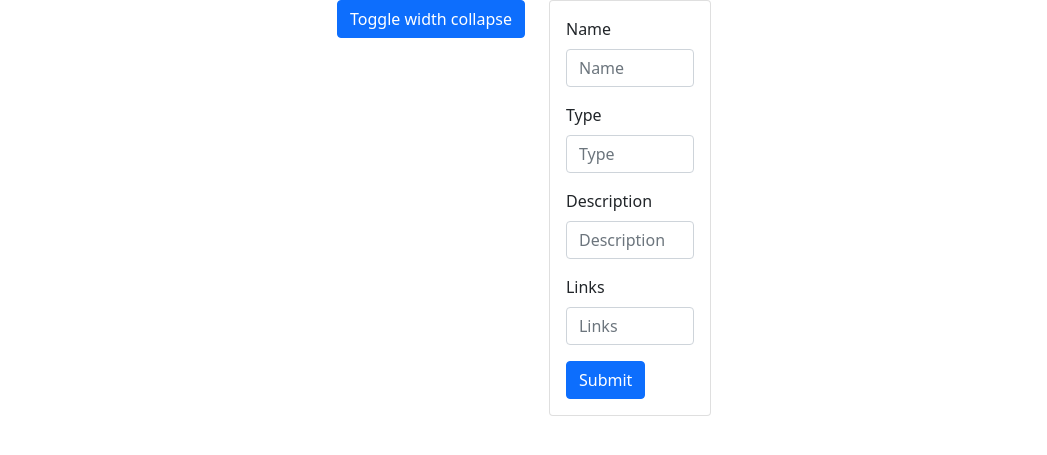
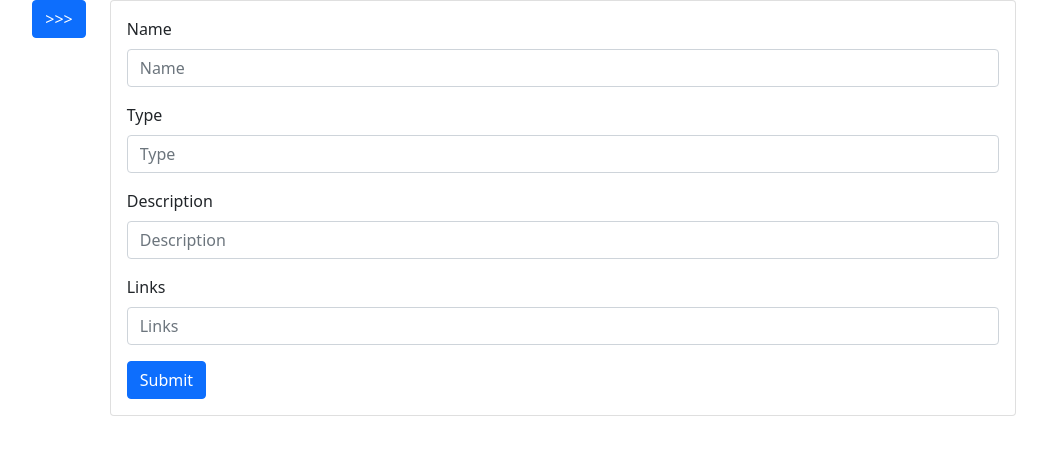
Before and after one commit to tolatolatop/Blessing, a Django app: page /comments/report/test in a window 1280 px wide. Shown: the top 455 px of the page, without its empty margins (116-1163 px from the left). Run offline with Django 4.2, Linux system fonts and the light colour scheme; some libraries are stand-ins or nearby versions.

Commit message:
修改页面设置

```diff
--- a/blessing/templates/comments/base_comments.html
+++ b/blessing/templates/comments/base_comments.html
@@ -4,11 +4,11 @@
 {% block body %}
 <div class="container">
   <div class="row justify-content-md-center">
-    <div class="col-md-auto">
+    <div class="col-lg-auto">
       {% block sidebar %}
       <p>
         <button class="btn btn-primary" type="button" data-bs-toggle="collapse" data-bs-target="#collapseWidthExample" aria-expanded="false" aria-controls="collapseWidthExample">
-          Toggle width collapse
+          >>>
         </button>
       </p>
       <div style="min-height: 120px;">
@@ -28,7 +28,7 @@
       </div>
       {% endblock %}
       </div>
-    <div class="col col-lg-2">
+    <div class="col col-lg-10">
       {% block content %}
         Variable width content
       {% endblock %}
```
